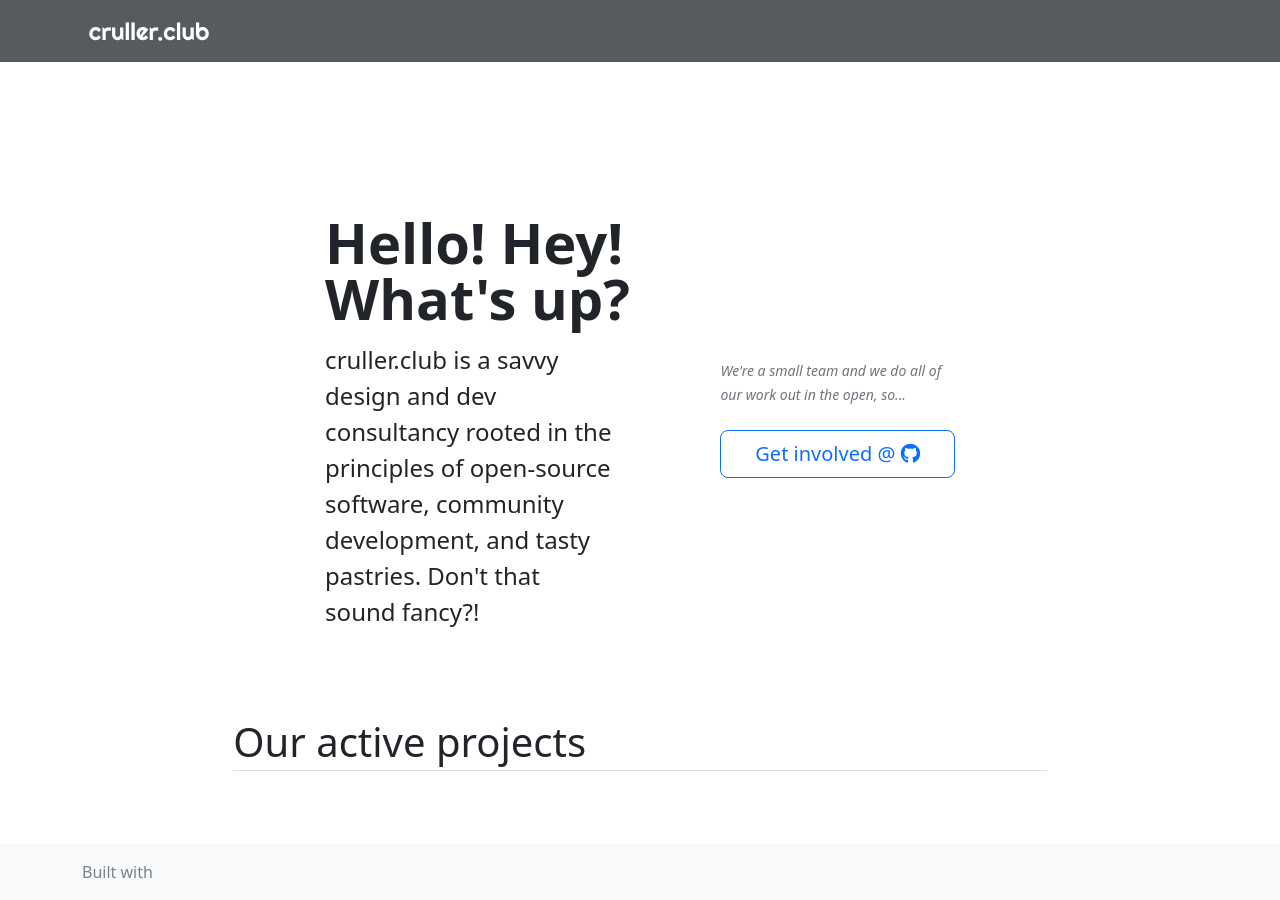
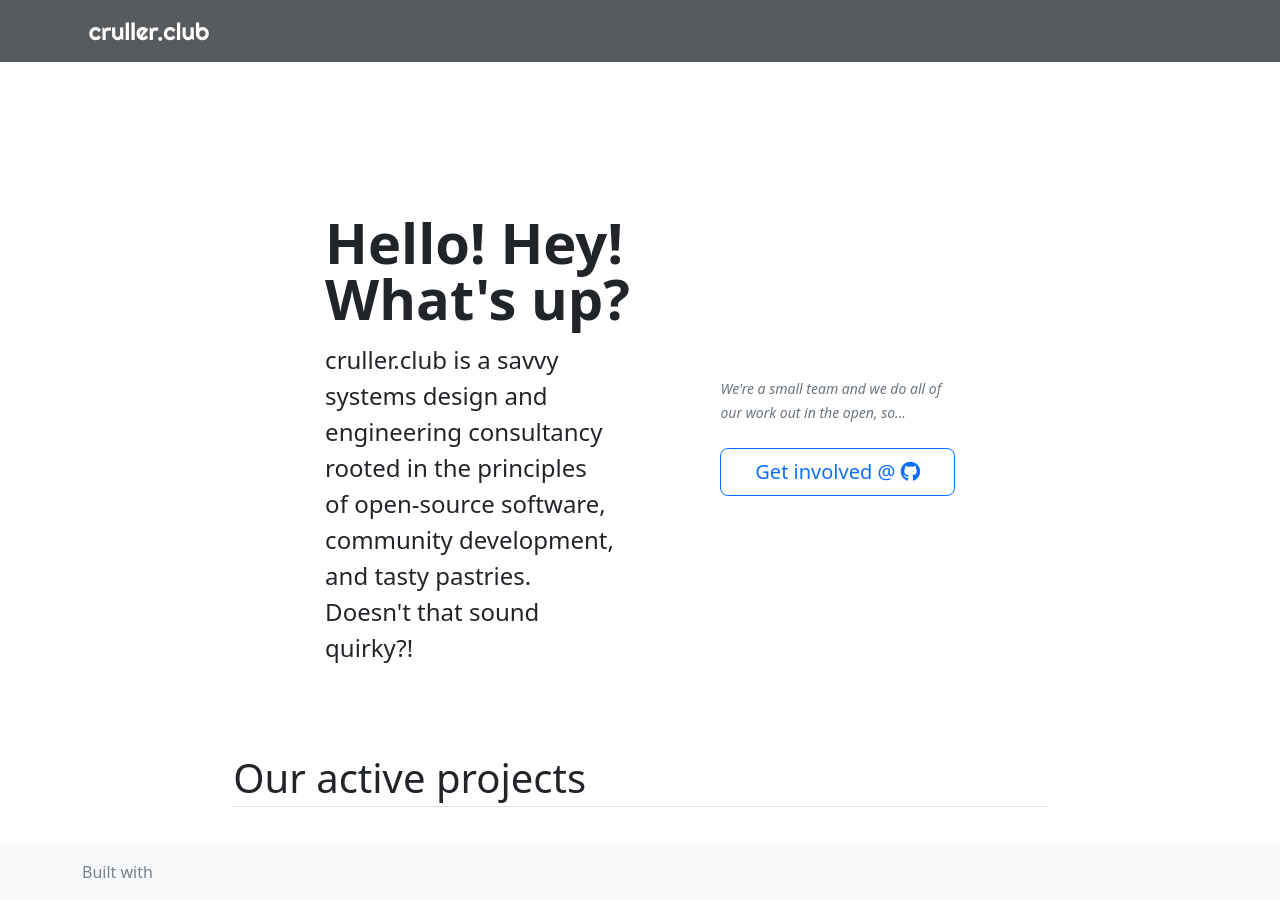
Before and after one commit to cruller-club/cruller-club, a Jekyll site: the page built from index.html, in a window 1280 px wide. Built offline with Jekyll 4.4.1, drawn with Linux system fonts in a browser that asks for light colours; nearby versions of some CDN libraries.

Commit message:
Updating the blurb.

```diff
--- a/index.html
+++ b/index.html
@@ -7,7 +7,7 @@ layout: page
   <div class="row align-items-center g-lg-5 py-5">
     <div class="col-lg-7 text-center text-lg-start">
       <h1 class="display-4 fw-bold lh-1 mb-3">Hello! Hey! What's up?</h1>
-      <p class="col-lg-10 fs-4">cruller.club is a savvy design and dev consultancy rooted in the principles of open-source software, community development, and tasty pastries. Don't that sound fancy?!</p>
+      <p class="col-lg-10 fs-4">cruller.club is a savvy systems design and engineering consultancy rooted in the principles of open-source software, community development, and tasty pastries. Doesn't that sound quirky?!</p>
     </div>
     <div class="col-md-10 mx-auto col-lg-5">
       <small class="text-muted"><em>We're a small team and we do all of our work out in the open, so...</em></small>
```
